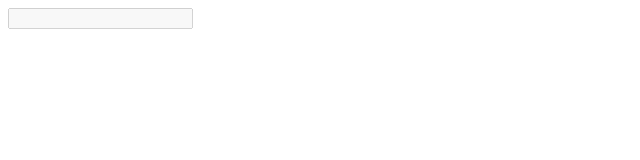
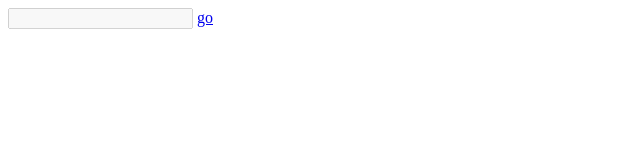
Before and after one commit to mackdi/project1, a plain HTML site: page new.html in a window 1280 px wide. Shown: the full height of the page, 0-640 px from the left. Drawn offline with Linux system fonts and the light colour scheme.

Commit message:
added ling go

```diff
--- a/new.html
+++ b/new.html
@@ -7,5 +7,7 @@
 <body>
 	<input type="text" disabled>
 
+	<a href="::1">go</a>
+
 </body>
 </html>
```
